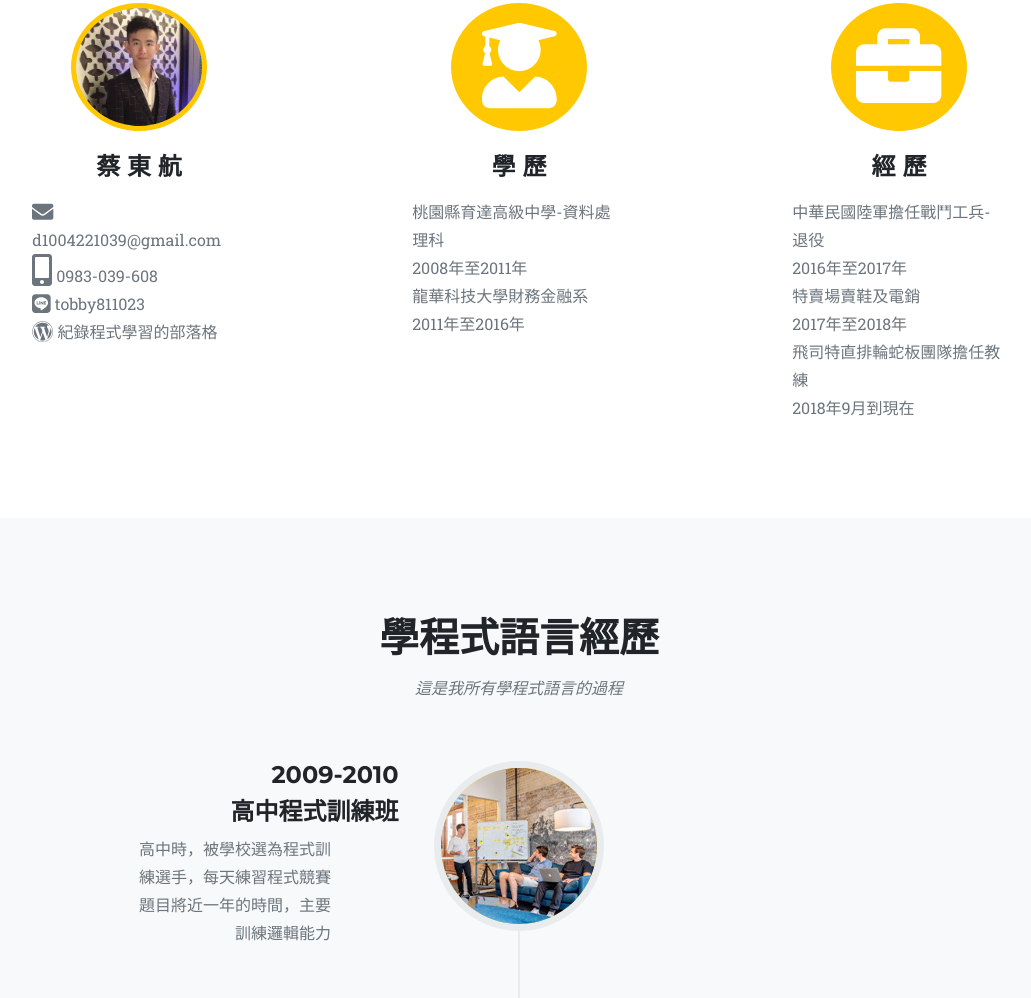
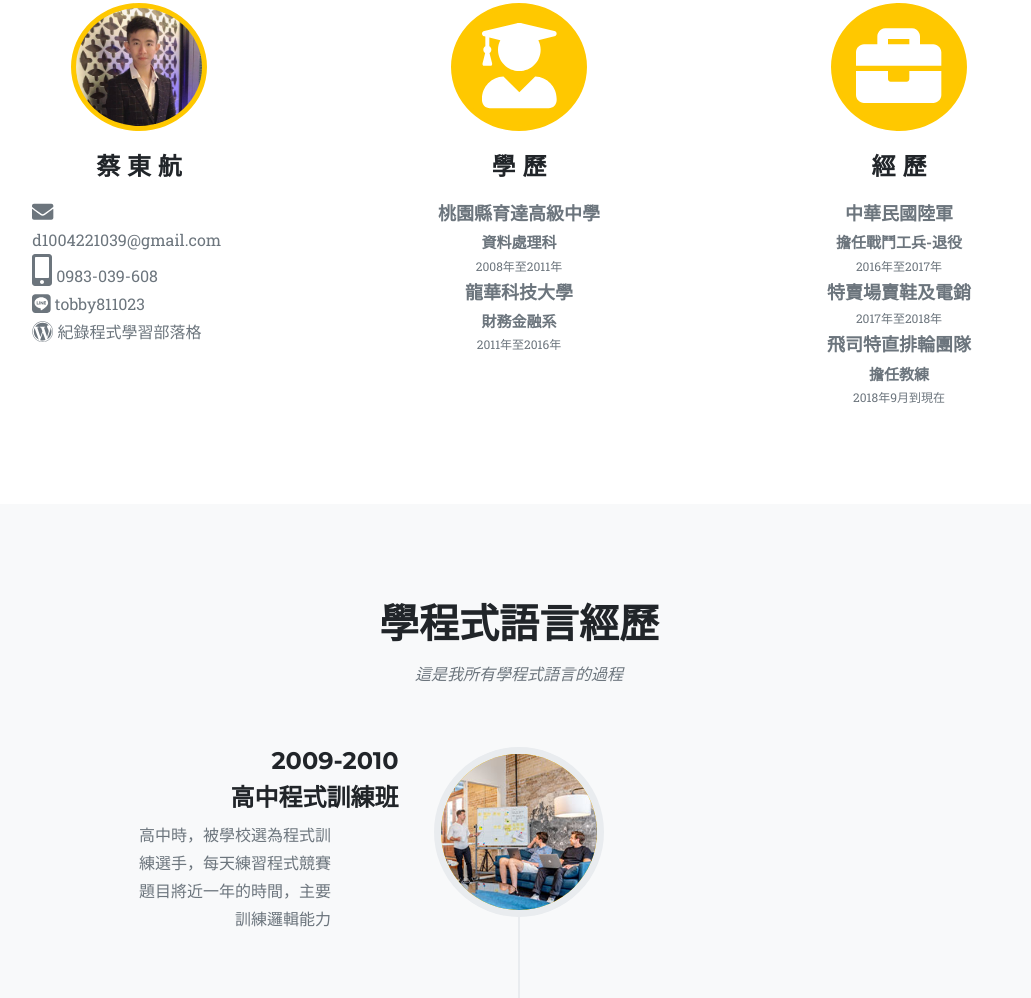
Before and after one commit to d1004221039/webDesign, a plain HTML site: page 4/index.html in a window 1280 px wide. Shown: the part 985-1983 px from the top of the page, without its empty margins (121-1152 px from the left). Drawn offline with nearby package versions, Linux system fonts and the light colour scheme.

Commit message:
add change

```diff
--- a/4/index.html
+++ b/4/index.html
@@ -70,11 +70,11 @@
                     </span>
                     <h4 class="my-3">蔡 東 航</h4>
                     <p class="text-muted">
-                        <span> <i class="fas fa-envelope fa-lg"></i> d1004221039@gmail.com</span>
-                        <span> <i class="fas fa-mobile-alt fa-2x"></i> 0983-039-608</span>
-                        <span> <i class="fab fa-line fa-lg"></i> tobby811023</span>
-                        <span> <i class="fab fa-wordpress fa-lg"></i> <a
-                                href="https://rollerblade.tw/">紀錄程式學習的部落格</a></span>
+                        <span class="my-text-0"> <i class="fas fa-envelope fa-lg"></i> d1004221039@gmail.com</span>
+                        <span class="my-text-0"> <i class="fas fa-mobile-alt fa-2x"></i> 0983-039-608</span>
+                        <span class="my-text-0"> <i class="fab fa-line fa-lg"></i> tobby811023</span>
+                        <span class="my-text-0"> <i class="fab fa-wordpress fa-lg"></i> <a
+                                href="https://rollerblade.tw/">紀錄程式學習部落格</a></span>
                     </p>
                 </div>
                 <div class="col-md-4">
@@ -85,13 +85,14 @@
                     </span>
                     <h4 class="my-3">學 歷</h4>
                     <p class="text-muted">
-                        <span>桃園縣育達高級中學-資料處理科</span>
+                        <span class="my-text-1">桃園縣育達高級中學</span>
+                        <span class="my-text-2">資料處理科</span>
+                        <span class="my-text-3">2008年至2011年</span>
 
-                        <span>2008年至2011年</span>
+                        <span class="my-text-1">龍華科技大學</span>
+                        <span class="my-text-2"> 財務金融系</span>
 
-                        <span>龍華科技大學財務金融系</span>
-
-                        <span>2011年至2016年</span>
+                        <span class="my-text-3">2011年至2016年</span>
                     </p>
                 </div>
                 <div class="col-md-4">
@@ -103,17 +104,17 @@
                     </span>
                     <h4 class="my-3">經 歷</h4>
                     <p class="text-muted">
-                        <span>中華民國陸軍擔任戰鬥工兵-退役</span>
+                        <span class="my-text-1">中華民國陸軍</span>
+                        <span class="my-text-2"> 擔任戰鬥工兵-退役</span>
+                        <span class="my-text-3">2016年至2017年</span>
+                        <span class="my-text-1">特賣場賣鞋及電銷</span>
 
-                        <span>2016年至2017年</span>
+                        <span class="my-text-3">2017年至2018年</span>
 
-                        <span>特賣場賣鞋及電銷</span>
+                        <span class="my-text-1">飛司特直排輪團隊</span>
+                        <span class="my-text-2"> 擔任教練</span>
 
-                        <span>2017年至2018年</span>
-
-                        <span>飛司特直排輪蛇板團隊擔任教練</span>
-
-                        <span>2018年9月到現在</span>
+                        <span class="my-text-3">2018年9月到現在</span>
                     </p>
                 </div>
             </div>
```
Also changed, not shown: 4/css/styles.css.
